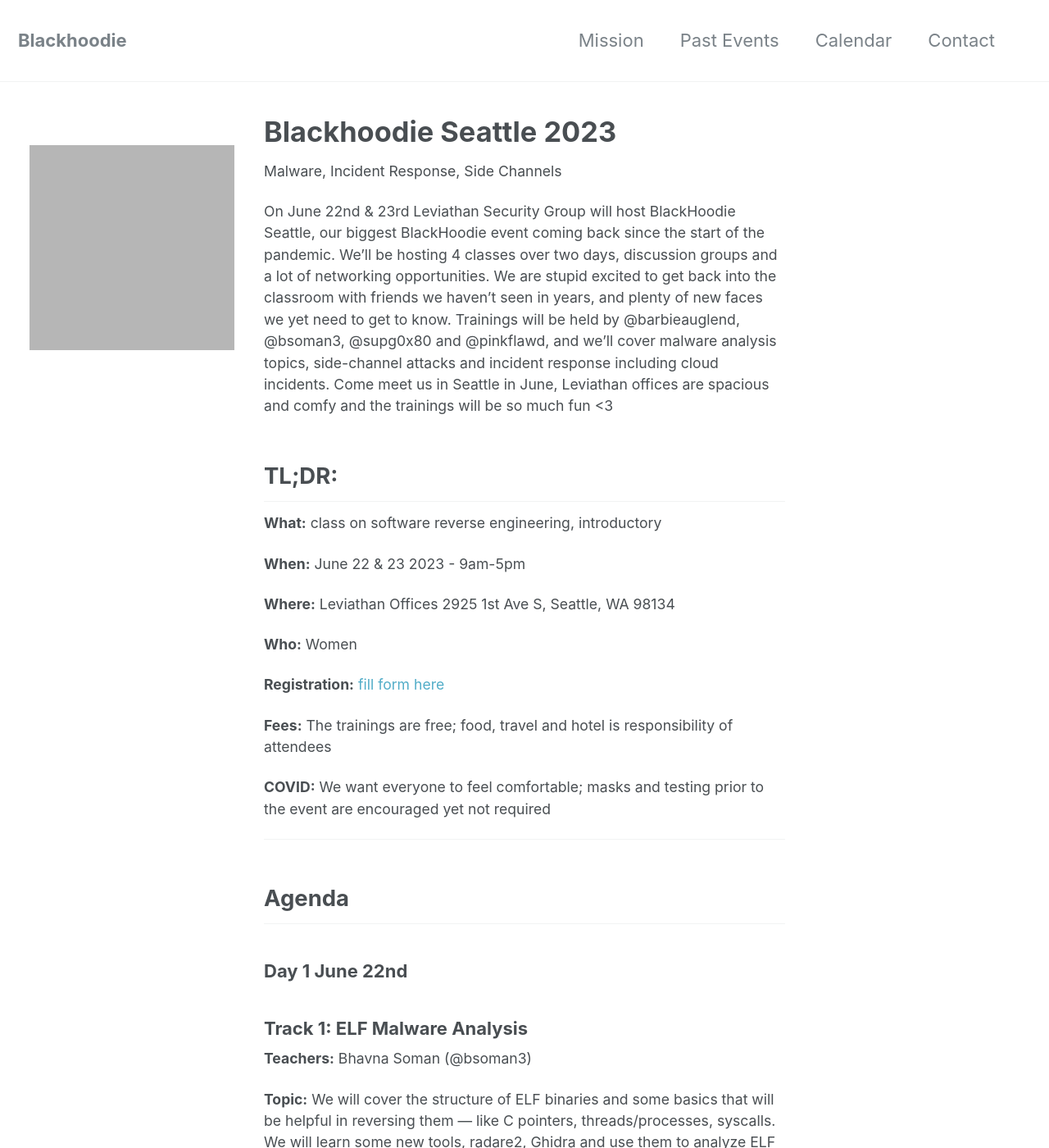
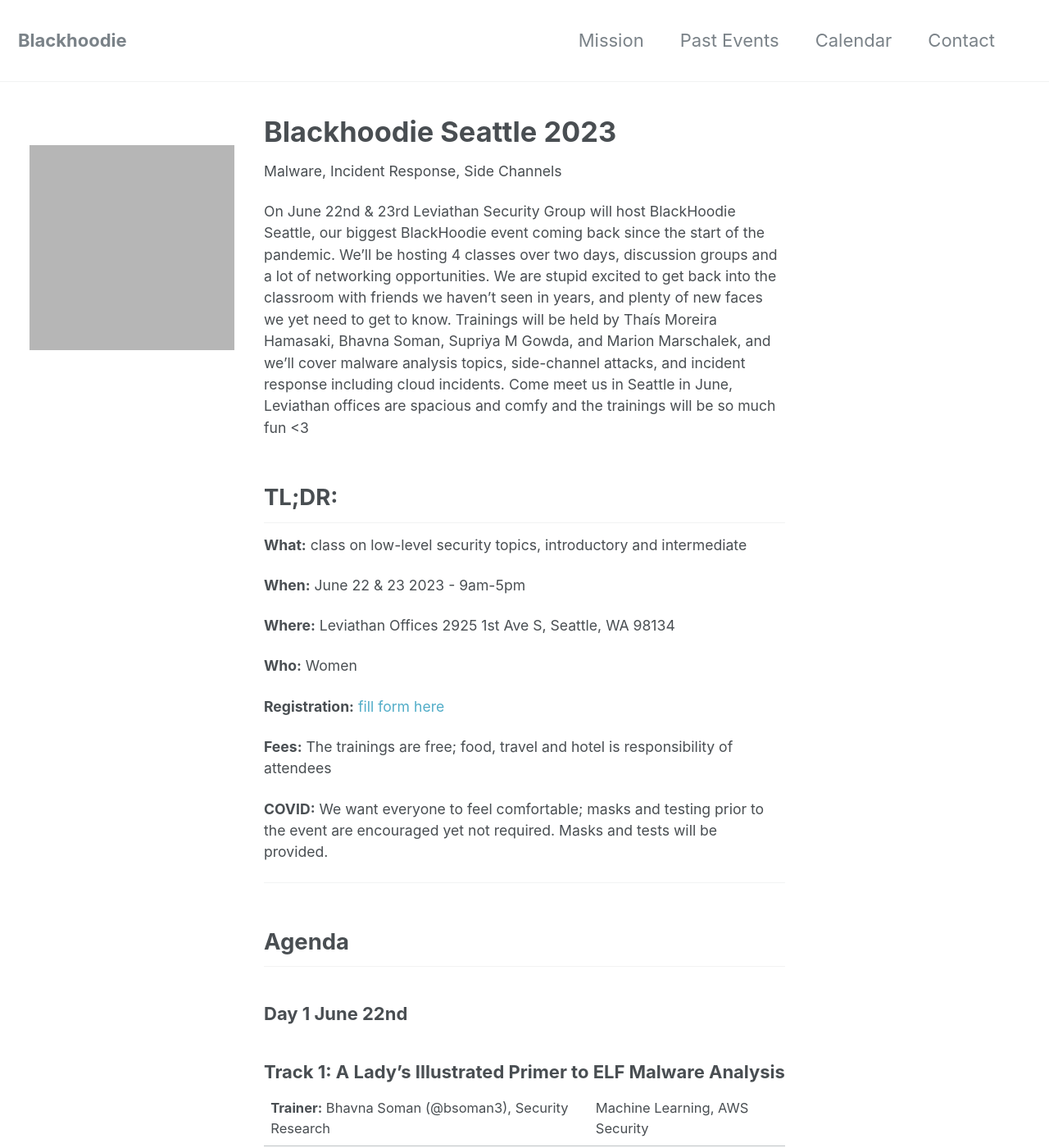
Before and after one commit to blackhoodieRE/blackhoodiere.github.io, a Jekyll site: the page built from _posts/2023-05-03-Seattle.md, in a window 1280 px wide and 1400 px high. Shown: the whole window at 82% size. Built offline with Jekyll 4.4.1, drawn with Linux system fonts in a browser that asks for light colours; comment, search, counter and statistics services are not loaded; some of the changed text lies outside the part shown; grey boxes are pictures that could not be loaded.

Commit message:
Update 2023-05-03-Seattle.md

```diff
--- a/_posts/2023-05-03-Seattle.md
+++ b/_posts/2023-05-03-Seattle.md
@@ -1,16 +1,16 @@
 ---
 title: "Blackhoodie Seattle 2023"
-exerpt: "Malware, Incident Response, Side Channels"
-tags: [workshop, conferences, BlackHoodie, ReCon]
+excerpt: "Malware, Incident Response, Side Channels"
+tags: [workshop, conferences, BlackHoodie, Seattle]
 date: 2023-05-02 00:00:00 -0500
 ---
 Malware, Incident Response, Side Channels
 
-On June 22nd & 23rd Leviathan Security Group will host BlackHoodie Seattle, our biggest BlackHoodie event coming back since the start of the pandemic. We'll be hosting 4 classes over two days, discussion groups and a lot of networking opportunities. We are stupid excited to get back into the classroom with friends we haven't seen in years, and plenty of new faces we yet need to get to know. Trainings will be held by @barbieauglend, @bsoman3, @supg0x80 and @pinkflawd, and we'll cover malware analysis topics, side-channel attacks and incident response including cloud incidents. Come meet us in Seattle in June, Leviathan offices are spacious and comfy and the trainings will be so much fun <3
+On June 22nd & 23rd Leviathan Security Group will host BlackHoodie Seattle, our biggest BlackHoodie event coming back since the start of the pandemic. We'll be hosting 4 classes over two days, discussion groups and a lot of networking opportunities. We are stupid excited to get back into the classroom with friends we haven't seen in years, and plenty of new faces we yet need to get to know. Trainings will be held by Thaís Moreira Hamasaki, Bhavna Soman, Supriya M Gowda, and Marion Marschalek, and we'll cover malware analysis topics, side-channel attacks, and incident response including cloud incidents. Come meet us in Seattle in June, Leviathan offices are spacious and comfy and the trainings will be so much fun <3
 
 ## **TL;DR:**
 
-**What:** class on software reverse engineering, introductory
+**What:** class on low-level security topics, introductory and intermediate
 
 **When:** June 22 & 23 2023 - 9am-5pm
 
@@ -22,64 +22,57 @@
 
 **Fees:** The trainings are free; food, travel and hotel is responsibility of attendees
 
-**COVID:** We want everyone to feel comfortable; masks and testing prior to the event are encouraged yet not required
-
+**COVID:** We want everyone to feel comfortable; masks and testing prior to the event are encouraged yet not required. Masks and tests will be provided.
 
 ---
-
 
 ## **Agenda**
 
 ### **Day 1 June 22nd**
 
-### **Track 1: ELF Malware Analysis**
+### **Track 1: A Lady’s Illustrated Primer to ELF Malware Analysis**
 
-**Teachers:** Bhavna Soman (@bsoman3)
+**Trainer:** Bhavna Soman (@bsoman3), Security Research | Machine Learning, AWS Security
 
-**Topic:** We will cover the structure of ELF binaries and some basics that will be helpful in reversing them — like C pointers, threads/processes, syscalls. We will learn some new tools, radare2, Ghidra and use them to analyze ELF malware. We will focus on x86-64 binaries built for Unix/Linux. If time permits, we will also play with “cloud” malware.
+**Topic:**  We will build up to reversing some new ELF malware. On the way we may discuss the structure of ELF binaries, C pointers, threads/processes, syscalls etc. We will also learn some tools (as necessary) like radare2, Ghidra, and others and use them in our process. If time permits, we will play with “cloud” malware.
 
-**Prerequisites:** Some knowledge of coding in C, basics of CPU architecture, VM (set up instructions will be provided)
+**Good to have:** Some knowledge of coding in C, basics of CPU architecture, VM (set up instructions will be provided)
 
 ### **Track 2: Incident Response with a Splash of Cloud**
 
-**Teachers:** Supriya Gowda (@supg0x80)
+**Trainer:** Supriya Gowda (@supg0x80), Security Engineer ll (DFIR), Amazon
 
 **Topic:** This class will be an introduction to incident investigations in theory and practice, including a primer on cloud security and cloud forensic investigations.
-
-**Prerequisites:** TBD.
 
 ### **Day 2 June 23rd**
 
 ### **Track 1: Binary Unpacking in a Nutshell**
 
-**Teachers:** Marion Marschalek (@pinkflawd)
+**Trainer:** Marion Marschalek (@pinkflawd), Senior Security Engineer, AWS Security
 
 **Topic:** Runtime packers are considered a big hindrance in malware analysis, however in reality there are a few neat tricks that help defeat almost any packer. In a very hands-on class students will learn the concept of self-modifying code and basics of malware anti-analysis tricks.
 
-**Prerequisites:** Basics of binary reverse engineering, Windows virtual machine or cloud instance; non-malware exercises can be done on host as well
+**Good to have:** Basics of binary reverse engineering, Windows virtual machine or cloud instance; non-malware exercises can be done on host as well
 
-### **Track 2: Transient-Execution side-channel attacks 101**
+### **Track 2: Speculative CPU Shenanigans**
 
-**Teachers:** Thaís Moreira Hamasaki (@barbieauglend)
+**Trainer:** Thaís Moreira Hamasaki (@barbieauglend) , Offensive Security Researcher, Intel STORM
 
 **Topic:** In this workshop we will deep-dive into security from the CPU perspective. We will learn about Spectre, Meltdown, and other side-channel attacks exploiting speculative/transient execution. We will learn how to use timing (side-channel) attacks to infer information otherwise not reachable to us.
 It is going to be very hands-on, no slides, no fancy diagrams, not much of a GUI - it's going to be you, a text editor, a shell, and me (speculatively) having lots of fun!
 
-**Prerequisites:** Fundamentals of modern computer architecture, X86 assembly (read and write!), C
-
+**Good to have:** Fundamentals of modern computer architecture, coding in C and x86 assembly
 
 ---
-
 
 ## **What is BlackHoodie?**
 
 BlackHoodie is a free, women only reverse engineering workshop and community. More information can be found here:[ https://www.blackhoodie.re/about/](https://blackhoodie.re/mission/)
 
-
 ### **Why women-only?**
 
 One qualifies to attend an in-person bootcamp either if born and raised female, or if one identifies as a woman. This concept of women-only has no intention of putting up walls or feeling exclusive. Blackhoodie is about creating space in an industry that’s very competitive. It is a comfortable place, where attendees feel encouraged to grow skills without pressure. We do what we do, not to create women-only bubbles, as contradicting as it might sound, but to enable a minority to enter the security space, learn skills that are otherwise expensive to learn, find their interests and grow a professional network.
 
-And, it works. BlackHoodie alumnae have gone far beyond being successful in the classroom since the workshop series started. They ventured out to start community projects and collaborations, got themselves new jobs in the security industry, went to speak at major security conferences, joined review boards and become influencers in our community. Many went on to mentor others after they had found their spot, came back to BlackHoodie to give trainings on their own or are now conference trainers and teach classes to the community.
+And, it works. BlackHoodie alumnae have gone far beyond being successful in the classroom since the workshop series started. They ventured out to start community projects and collaborations, got themselves new jobs in the security industry, went to speak at major security conferences, joined review boards and became influencers in our community. Many went on to mentor others after they had found their spot, came back to BlackHoodie to give trainings on their own or are now conference trainers and teach classes to the community.
 
 Finally, why does the security industry need more women at all? The industry is growing and facing a talent shortage. More importantly, jobs are typically well paid, come with certain privileges, and are challenging and often fulfilling. And we do firmly believe our society as a whole can only benefit from having more women with money, independence and confidence. Likewise, the tech sector has grown in size and influence, and with great power comes great responsibility – responsibility best shared among a diverse body of decision makers.
```
